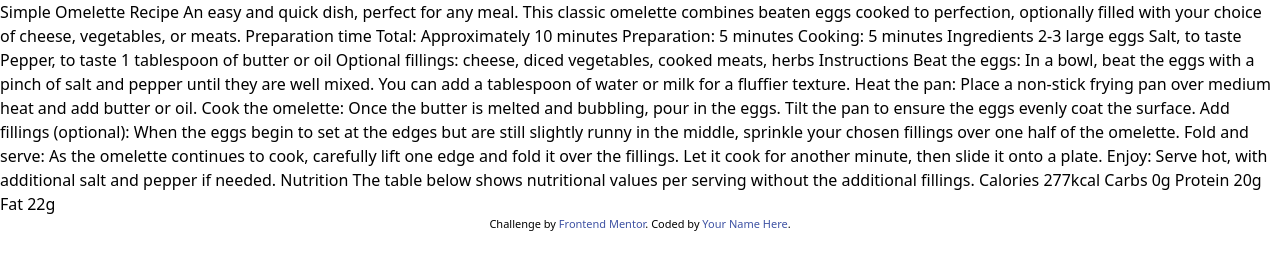
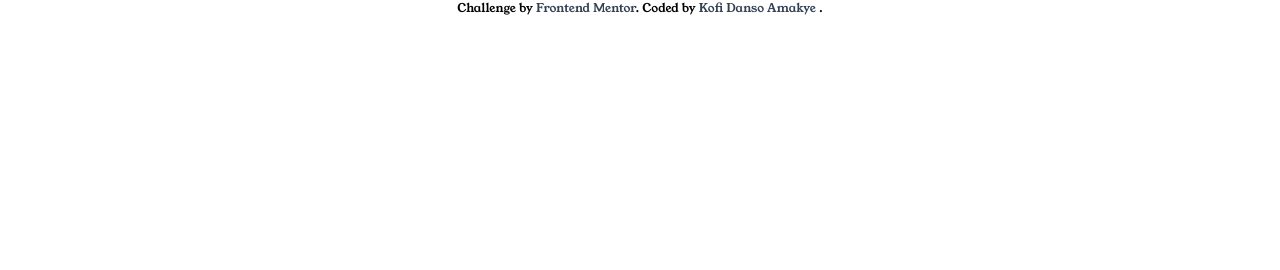
Before and after one commit to Kofiastro/Recipe-Page, a website: page index.html in a window 1280 px wide. Drawn offline with Linux system fonts and the light colour scheme.

Commit message:
new starter

```diff
--- a/index.html
+++ b/index.html
@@ -7,82 +7,26 @@
   <!-- displays site properly based on user's device -->
 
   <link rel="icon" type="image/png" sizes="32x32" href="./assets/images/favicon-32x32.png">
+  <!--Google Fonts-->
+  <link rel="preconnect" href="https://fonts.googleapis.com">
+<link rel="preconnect" href="https://fonts.gstatic.com" crossorigin>
+<link href="https://fonts.googleapis.com/css2?family=Young+Serif&display=swap" rel="stylesheet">
   <link rel="stylesheet" href="./css/style.css">
 
   <title>Frontend Mentor | Recipe page</title>
 
-  <!-- Feel free to remove these styles or customise in your own stylesheet 👍 -->
-  <style>
-    .attribution {
-      font-size: 11px;
-      text-align: center;
-    }
 
-    .attribution a {
-      color: hsl(228, 45%, 44%);
-    }
-  </style>
 </head>
 
 <body>
 
-  Simple Omelette Recipe
 
-  An easy and quick dish, perfect for any meal. This classic omelette combines beaten eggs cooked
-  to perfection, optionally filled with your choice of cheese, vegetables, or meats.
 
-  Preparation time
-
-  Total: Approximately 10 minutes
-  Preparation: 5 minutes
-  Cooking: 5 minutes
-
-  Ingredients
-
-  2-3 large eggs
-  Salt, to taste
-  Pepper, to taste
-  1 tablespoon of butter or oil
-  Optional fillings: cheese, diced vegetables, cooked meats, herbs
-
-  Instructions
-
-  Beat the eggs: In a bowl, beat the eggs with a pinch of salt and pepper until they are well mixed.
-  You can add a tablespoon of water or milk for a fluffier texture.
-
-  Heat the pan: Place a non-stick frying pan over medium heat and add butter or oil.
-
-  Cook the omelette: Once the butter is melted and bubbling, pour in the eggs. Tilt the pan to ensure
-  the eggs evenly coat the surface.
-
-  Add fillings (optional): When the eggs begin to set at the edges but are still slightly runny in the
-  middle, sprinkle your chosen fillings over one half of the omelette.
-
-  Fold and serve: As the omelette continues to cook, carefully lift one edge and fold it over the
-  fillings. Let it cook for another minute, then slide it onto a plate.
-
-  Enjoy: Serve hot, with additional salt and pepper if needed.
-
-  Nutrition
-
-  The table below shows nutritional values per serving without the additional fillings.
-
-  Calories
-  277kcal
-
-  Carbs
-  0g
-
-  Protein
-  20g
-
-  Fat
-  22g
-
-  <div class="attribution">
-    Challenge by <a href="https://www.frontendmentor.io?ref=challenge" target="_blank">Frontend Mentor</a>.
-    Coded by <a href="#">Your Name Here</a>.
-  </div>
+  <footer class="text-xs text-center ">
+    Challenge by <a href="https://www.frontendmentor.io?ref=challenge" class="text-slate-700" target="_blank">Frontend
+      Mentor</a>.
+    Coded by <a href="https://github.com/Kofiastro/" class="text-slate-700" target="_blank">Kofi Danso Amakye </a>.
+  </footer>
 </body>
 
 </html>
--- a/tailwind.config.js
+++ b/tailwind.config.js
@@ -2,10 +2,27 @@
 module.exports = {
   content: ['./*.html'],
   theme: {
-    screens:{
+    screens: {
+      sm: '375px',
+      md: "1440px",
 
     },
-    extend: {},
+    extend: {
+      colors: {
+        Nutmeg: 'hsl(14, 45%, 36%)',
+        DarkRaspberry: 'hsl(332, 51%, 32%)',
+        White: 'hsl(0, 0%, 100%)',
+        RoseWhite: 'hsl(330, 100%, 98%)',
+        Eggshell: 'hsl(30, 54%, 90%)',
+        LightGrey: 'hsl(30, 18%, 87%)',
+        WengeBrown: 'hsl(30, 10%, 34%)',
+        DarkCharcoal: 'hsl(24, 5%, 18%)'
+      },
+      fontFamily:{
+        sans:['Young Serif', 'serif'],
+
+      }
+    },
   },
   plugins: [],
 }
```
Also changed, not shown: css/style.css, 1 other file.
